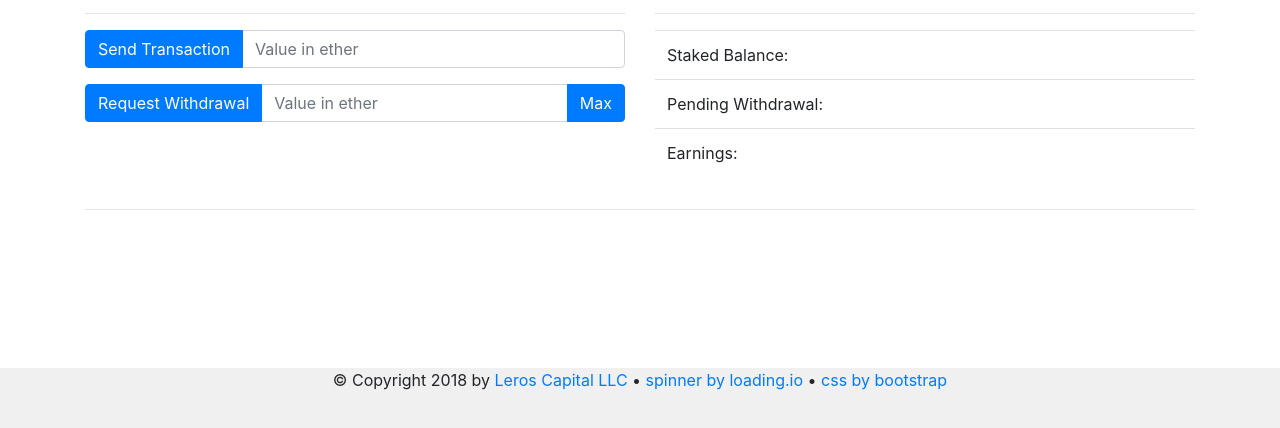
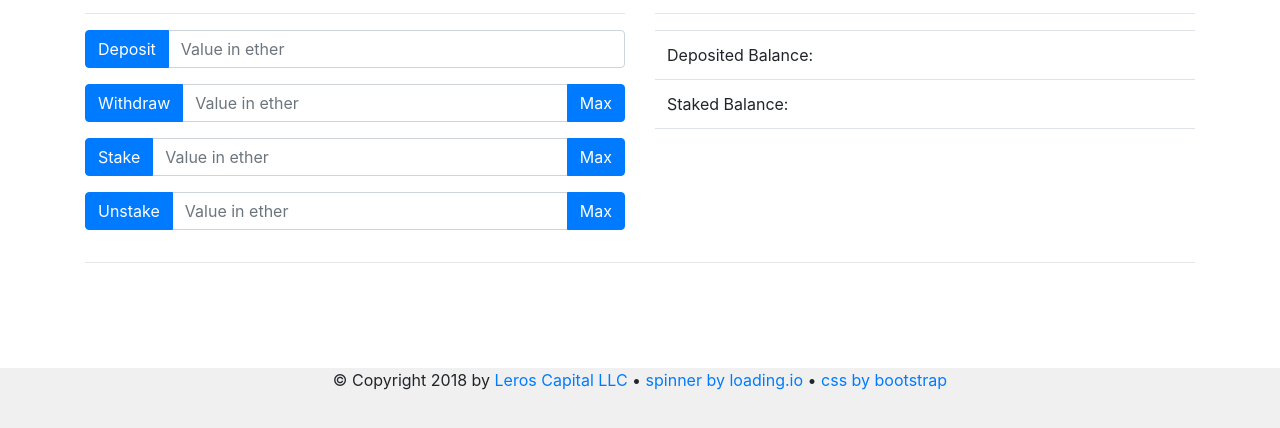
Before and after one commit to antonioshadji/ethereum-staking-smart-contract, a website: page src/index.html in a window 1280 px wide. Shown: the part 372-800 px from the top of the page. Drawn offline with Linux system fonts and the light colour scheme.

Commit message:
renamed deposit mapping - tested OK

```diff
--- a/src/index.html
+++ b/src/index.html
@@ -42,17 +42,35 @@
           <hr />
           <div class='input-group mb-3'>
             <div class='input-group-prepend'>
-              <button class="btn btn-primary" type="button" id="b_trx">Send Transaction</button>
+              <button class="btn btn-primary" type="button" id="b_trx">Deposit</button>
             </div>
             <input id='i_value' type='text' class='form-control' placeholder='Value in ether'  aria-describedby='value-send'>
           </div>
           <div class='input-group mb-3'>
             <div class='input-group-prepend'>
-              <button class="btn btn-primary" type="button" id="b_withdrawal">Request Withdrawal</button>
+              <button class="btn btn-primary" type="button" id="b_withdrawal">Withdraw</button>
             </div>
             <input id='i_withdrawal' type='text' class='form-control' placeholder='Value in ether' aria-describedby='value-send'>
             <div class='input-group-append'>
               <button class="btn btn-primary" type="button" id="b_max">Max</button>
+            </div>
+          </div>
+          <div class='input-group mb-3'>
+            <div class='input-group-prepend'>
+              <button class="btn btn-primary" type="button" id="b_stake">Stake</button>
+            </div>
+            <input id='i_stake' type='text' class='form-control' placeholder='Value in ether' aria-describedby='value-send'>
+            <div class='input-group-append'>
+              <button class="btn btn-primary" type="button" id="b_max_stake">Max</button>
+            </div>
+          </div>
+          <div class='input-group mb-3'>
+            <div class='input-group-prepend'>
+              <button class="btn btn-primary" type="button" id="b_ustake">Unstake</button>
+            </div>
+            <input id='i_ustake' type='text' class='form-control' placeholder='Value in ether' aria-describedby='value-send'>
+            <div class='input-group-append'>
+              <button class="btn btn-primary" type="button" id="b_max_ustake">Max</button>
             </div>
           </div>
         </div> <!-- end column -->
@@ -63,16 +81,16 @@
           <table class='table'>
             <tbody>
               <tr>
-                <td>Staked Balance:</td>
+                <td>Deposited Balance:</td>
                 <td><span id='s_value'></span></td>
               </tr>
               <tr>
-                <td>Pending Withdrawal:</td>
+                <td>Staked Balance:</td>
                 <td><span id='s_pw'></span></td>
               </tr>
               <tr>
-                <td>Earnings: </td>
-                <td><span id='s_earn'></span></td>
+                <td></td>
+                <td><span></span></td>
               </tr>
             </tbody>
           </table>
```
Also changed, not shown: test/StakePool.js (+1 -7 lines), 1 other file.
